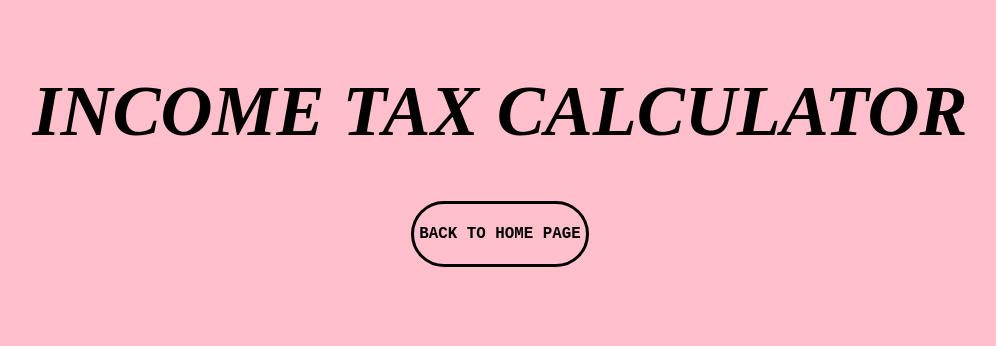
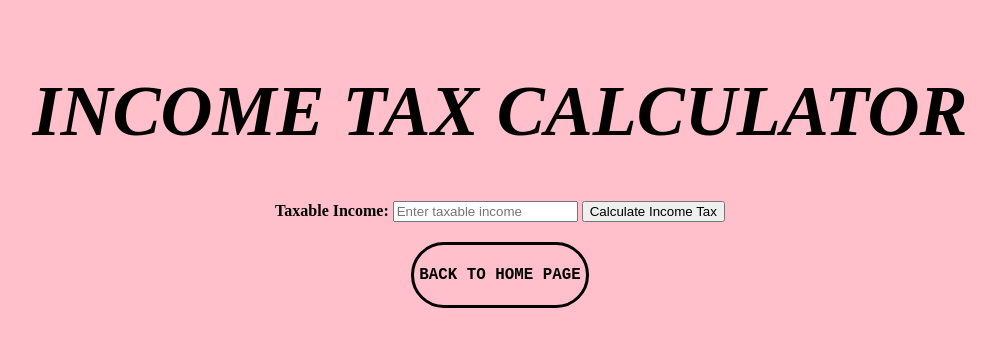
Before and after one commit to leyquinn/hlncuba, a plain HTML site: page incometaxcalculator.html in a window 1280 px wide. Shown: the whole page, without its empty margins (140-1136 px from the left). Drawn offline with Linux system fonts and the light colour scheme.

Commit message:
Update incometaxcalculator.html

```diff
--- a/incometaxcalculator.html
+++ b/incometaxcalculator.html
@@ -8,12 +8,23 @@
 
 <div class="itc-color">
     <h1>INCOME TAX CALCULATOR</h1>
+
+    <div class="calculator-container"> <!-- Added class here -->
+        <label for="taxableIncome">Taxable Income:</label>
+        <input type="number" id="taxableIncome" placeholder="Enter taxable income" step="1">
+
+        <button class="calculate-button" onclick="calculateIncomeTax()">Calculate Income Tax</button>
+
+        <p id="result"></p>
+    </div>
+
     <a href="index.html">
         <button class="itc-homepage">
-        <p>BACK TO HOME PAGE</p>
+            <p>BACK TO HOME PAGE</p>
         </button>
     </a>
 </div>
 
+<script src="incometaxcalculator.js"></script>
 </body>
 </html>
```
